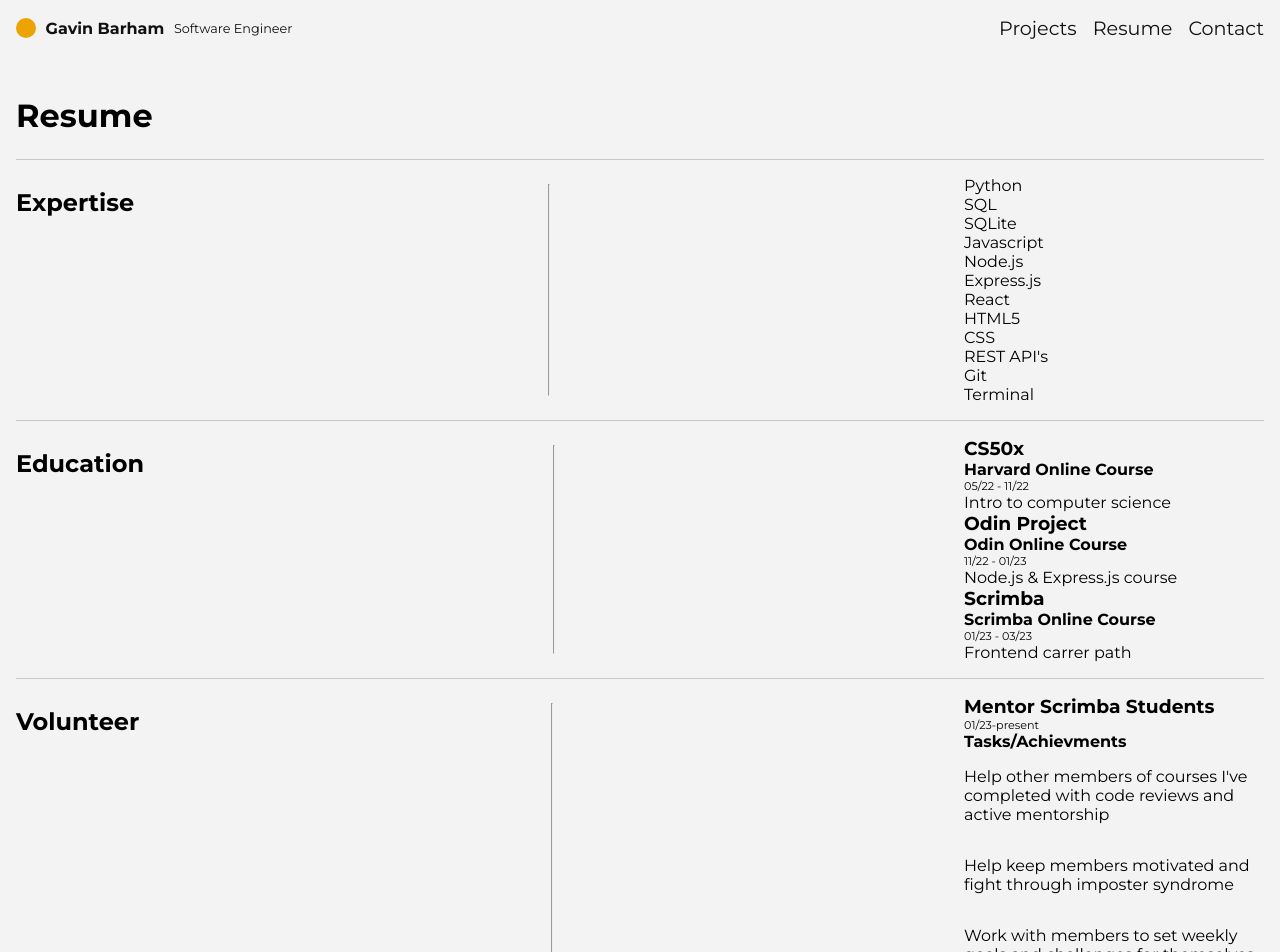
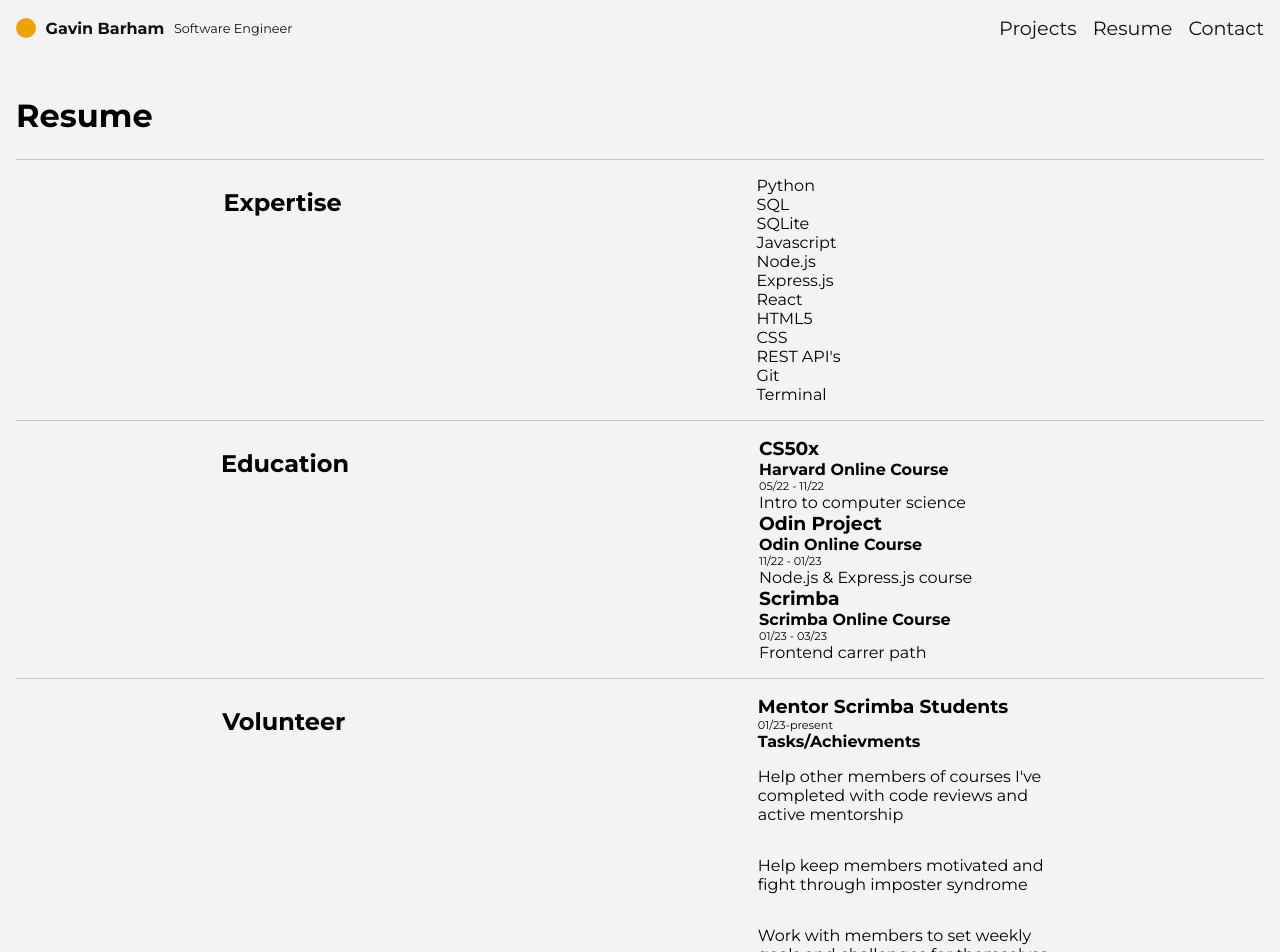
Before and after one commit to Gavin-Barham/dev-portfolio, a React (Vite) app: page /resume in a window 1280 px wide. Shown: the top 952 px of the page. Built offline with nearby package versions, Linux system fonts and the light colour scheme.

Commit message:
style fixes for resume

```diff
--- a/src/App.jsx
+++ b/src/App.jsx
@@ -32,7 +32,7 @@ export default function App() {
             <Routes>
               <Route path="/" element={<Main />} />
               <Route path="/projects" element={<Projects />} />
-              <Route path="/resume" element={<Resume />} />
+              <Route path="/resume" element={<Resume windowSize={windowSize}/>} />
               <Route path="/contact" element={<Contact />} />
             </Routes>
           <Footer />
--- a/src/pages/Resume/Resume.jsx
+++ b/src/pages/Resume/Resume.jsx
@@ -1,7 +1,7 @@
 import style from './resume.module.css'
 import {skills} from '../Projects/data.js'
 
-export default function Resume(){
+export default function Resume({windowsize}){
     const skillsHtml = skills.map(skill => {
         return <li key={skill}>{skill}</li>
     })
@@ -10,7 +10,6 @@ export default function Resume(){
             <h1 className={style.page_title}>Resume</h1>
             <div className={`${style.section} ${style.skills}`}>
                 <h2 className={style.section_title}>Expertise</h2>
-                <hr></hr>
                 <div className={style.content}>
                     <ul>
                         {skillsHtml}
@@ -19,7 +18,6 @@ export default function Resume(){
             </div>
             <div className={`${style.section} ${style.education}`}>
                 <h2 className={style.section_title}>Education</h2>
-                <hr></hr>
                 <div className={style.content}>
                     <ul>
                         <li>
@@ -51,7 +49,6 @@ export default function Resume(){
             </div>
             <div className={`${style.section} ${style.volunteer}`}>
                 <h2 className={style.section_title}>Volunteer</h2>
-                <hr></hr>
                 <div className={style.content}>
                     <h3>Mentor Scrimba Students</h3>
                     <p className={style.date}>01/23-present</p>
--- a/vite.config.js
+++ b/vite.config.js
@@ -4,5 +4,5 @@ import react from '@vitejs/plugin-react'
 // https://vitejs.dev/config/
 export default defineConfig({
   plugins: [react()],
-  base: "/dev-portfolio/"
+  base: "/"
 })
```
